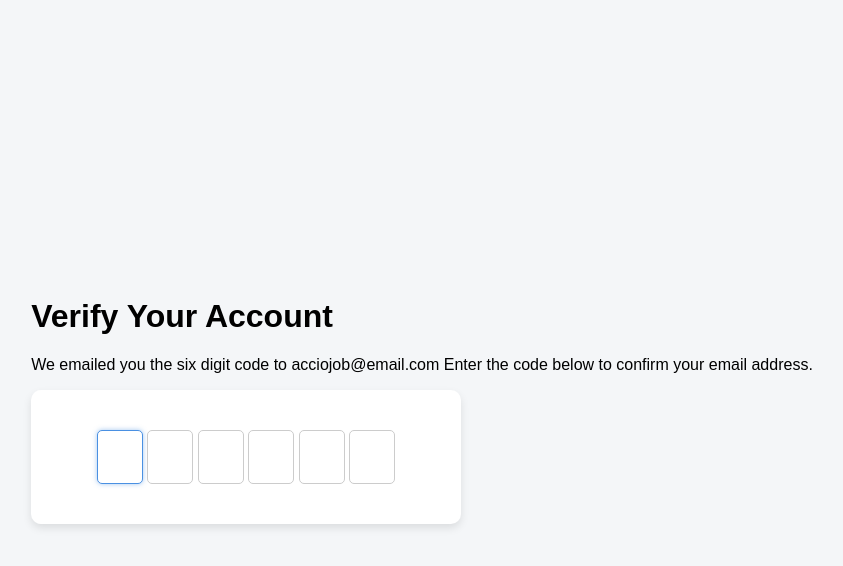
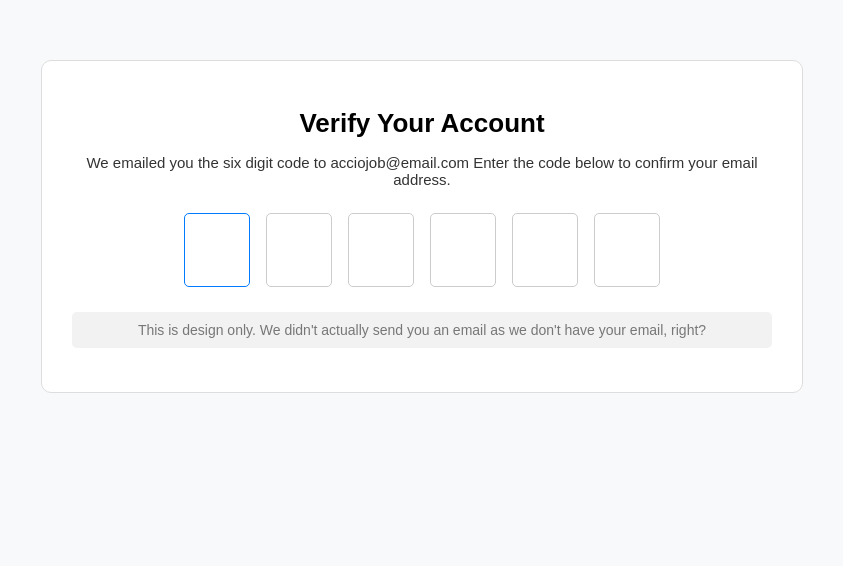
Before and after one commit to acciojob/OTP-shreyashmahalle, a website: page main.html in a window 1280 px wide. Shown: the whole page, without its empty margins (218-1061 px from the left). Drawn offline with Linux system fonts and the light colour scheme.

Commit message:
created a submission

```diff
--- a/main.html
+++ b/main.html
@@ -1,29 +1,33 @@
 <!DOCTYPE html>
+<html lang="en">
+<head>
+  <meta charset="UTF-8" />
+  <meta name="viewport" content="width=device-width, initial-scale=1.0" />
+  <title>OTP Verification</title>
+  <link rel="stylesheet" href="styles.css" />
+</head>
+<body>
+  <div class="container">
+    <h1 id="verification_heading">Verify Your Account</h1>
+    <p id="verification_subtext">
+      We emailed you the six digit code to acciojob@email.com
+      Enter the code below to confirm your email address.
+    </p>
 
-<html>
+    <div class="code-container">
+      <input type="text" maxlength="1" class="code" id="code-1" />
+      <input type="text" maxlength="1" class="code" id="code-2" />
+      <input type="text" maxlength="1" class="code" id="code-3" />
+      <input type="text" maxlength="1" class="code" id="code-4" />
+      <input type="text" maxlength="1" class="code" id="code-5" />
+      <input type="text" maxlength="1" class="code" id="code-6" />
+    </div>
 
-<head>
-	<link rel="stylesheet" href="styles.css">
-</head>
+    <p class="note">
+      This is design only. We didn't actually send you an email as we don't have your email, right?
+    </p>
+  </div>
 
-<body>
-	<!-- the entire body must be written by student -->
-	<div class="box">
-		<h1 class="verfication_heading">Verify Your Account</h1>
-		<p class="verfication-subset">We emailed you the six digit code to acciojob@email.com Enter the code below to confirm your email address.</p>
-
-		<div class="container">
-			<input type="text" class="code" maxlength="1">
-				<input type="text" class="code" maxlength="1">
-				<input type="text" class="code" maxlength="1">
-				<input type="text" class="code" maxlength="1">
-				<input type="text" class="code" maxlength="1">
-				<input type="text" class="code" maxlength="1">
-		</div>
-	</div>
-    <script type="text/javascript" src="./script.js">
-</script>
-
+  <script src="script.js"></script>
 </body>
-
 </html>
--- a/script.js
+++ b/script.js
@@ -1,20 +1,23 @@
-const inputs = document.querySelectorAll('.code');
+const codes = document.querySelectorAll(".code");
 
-inputs[0].focus();
+// Auto-focus first box
+codes[0].focus();
 
-inputs.forEach((input, index) => {
-  input.addEventListener('input', (e) => {
+codes.forEach((input, index) => {
+  input.addEventListener("input", (e) => {
     const value = e.target.value;
-
-    if (value && index < inputs.length - 1) {
-      inputs[index + 1].focus();
+    if (value.length === 1 && index < codes.length - 1) {
+      codes[index + 1].focus();
     }
   });
 
-  input.addEventListener('keydown', (e) => {
-    if (e.key === 'Backspace') {
-      if (input.value === '' && index > 0) {
-        inputs[index - 1].focus();
+  input.addEventListener("keydown", (e) => {
+    if (e.key === "Backspace") {
+      if (input.value === "" && index > 0) {
+        codes[index - 1].focus();
+        codes[index - 1].value = "";
+      } else {
+        input.value = "";
       }
     }
   });
--- a/styles.css
+++ b/styles.css
@@ -1,53 +1,58 @@
-/*  your css code here. If applicable */
 body {
+  background-color: #f8f9fb;
   font-family: Arial, sans-serif;
-  background-color: #f4f6f8;
-  display: flex;
-  justify-content: center;
-  align-items: center;
-  height: 100vh;
   margin: 0;
+  padding: 0;
+  text-align: center;
 }
 
 .container {
-  text-align: center;
-  background: white;
-  padding: 40px;
+  background-color: white;
+  width: 80%;
+  max-width: 700px;
+  margin: 60px auto;
+  padding: 30px;
   border-radius: 10px;
-  box-shadow: 0 4px 8px rgba(0, 0, 0, 0.1);
-  width: 350px;
+  border: 1px solid #ddd;
 }
 
-.verification_heading {
-  font-size: 24px;
+#verification_heading {
+  font-size: 26px;
+  font-weight: bold;
   margin-bottom: 10px;
-	justify-content:center;
 }
 
-.verification_subtext {
-  font-size: 14px;
-  color: #666;
-  margin-bottom: 30px;
-	justify-content:center;
+#verification_subtext {
+  font-size: 15px;
+  color: #333;
+  margin-bottom: 25px;
 }
-
 
 .code-container {
   display: flex;
-
+  justify-content: center;
+  margin-bottom: 25px;
 }
 
 .code {
-  width: 40px;
-  height: 50px;
-  font-size: 24px;
+  width: 60px;
+  height: 70px;
+  font-size: 40px;
   text-align: center;
   border: 1px solid #ccc;
+  margin: 0 8px;
   border-radius: 5px;
 }
 
 .code:focus {
   outline: none;
-  border-color: #4a90e2;
-  box-shadow: 0 0 5px rgba(74, 144, 226, 0.5);
+  border-color: #007bff;
 }
+
+.note {
+  background-color: #f2f2f2;
+  color: #777;
+  font-size: 14px;
+  padding: 10px;
+  border-radius: 5px;
+}
```
